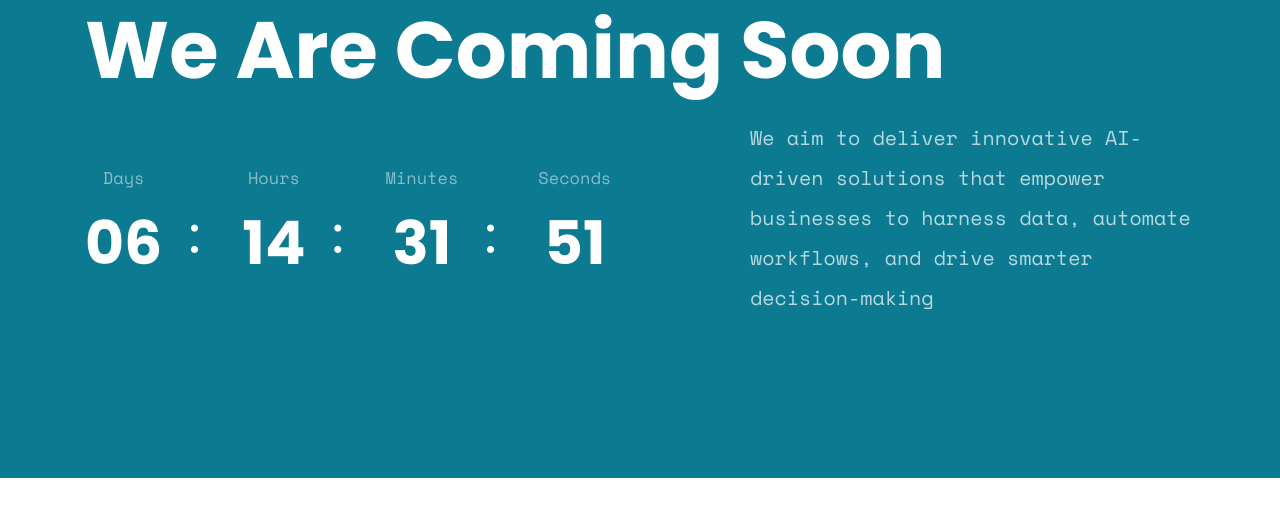
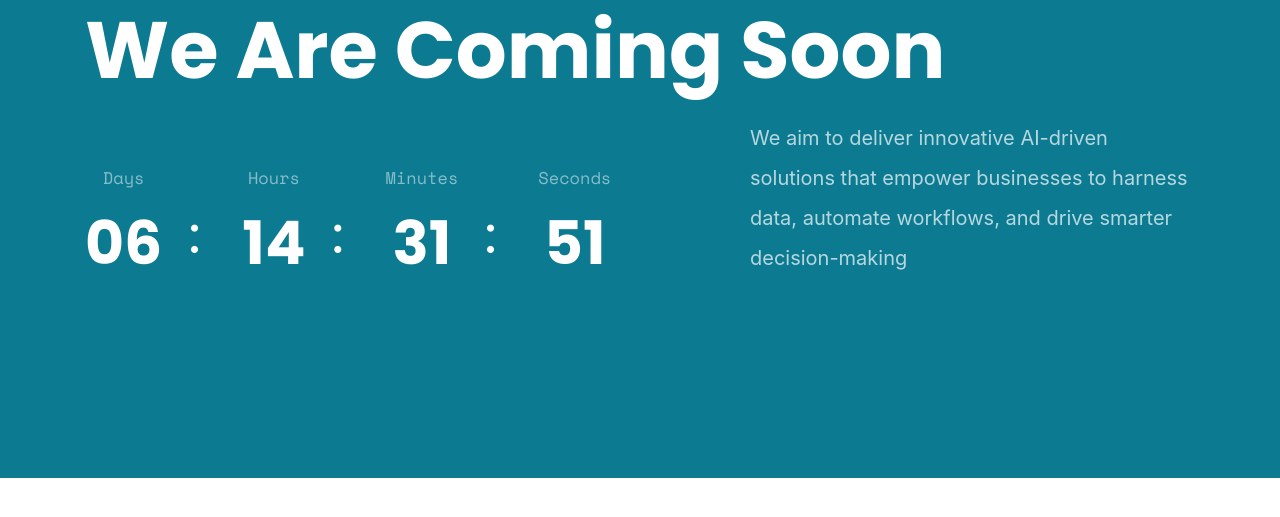
Before and after one commit to seifkowatli/kraftsai-website, a plain HTML site: page index.html in a window 1280 px wide. Shown: the part 239-756 px from the top of the page. Drawn offline with nearby package versions, Linux system fonts and the light colour scheme.

Commit message:
Update style.css

```diff
--- a/assets/css/style.css
+++ b/assets/css/style.css
@@ -1077,7 +1077,7 @@ main .main-wrapper.demo-06 .hero-area h1 {
 }
 
 main .main-wrapper.demo-06 .hero-area p {
-  font-family: "Space Mono", sans-serif;
+  /*font-family: "Space Mono", sans-serif;*/
   font-size: 20px;
   color: rgba(255, 255, 255, 0.7);
   line-height: 40px;
```
